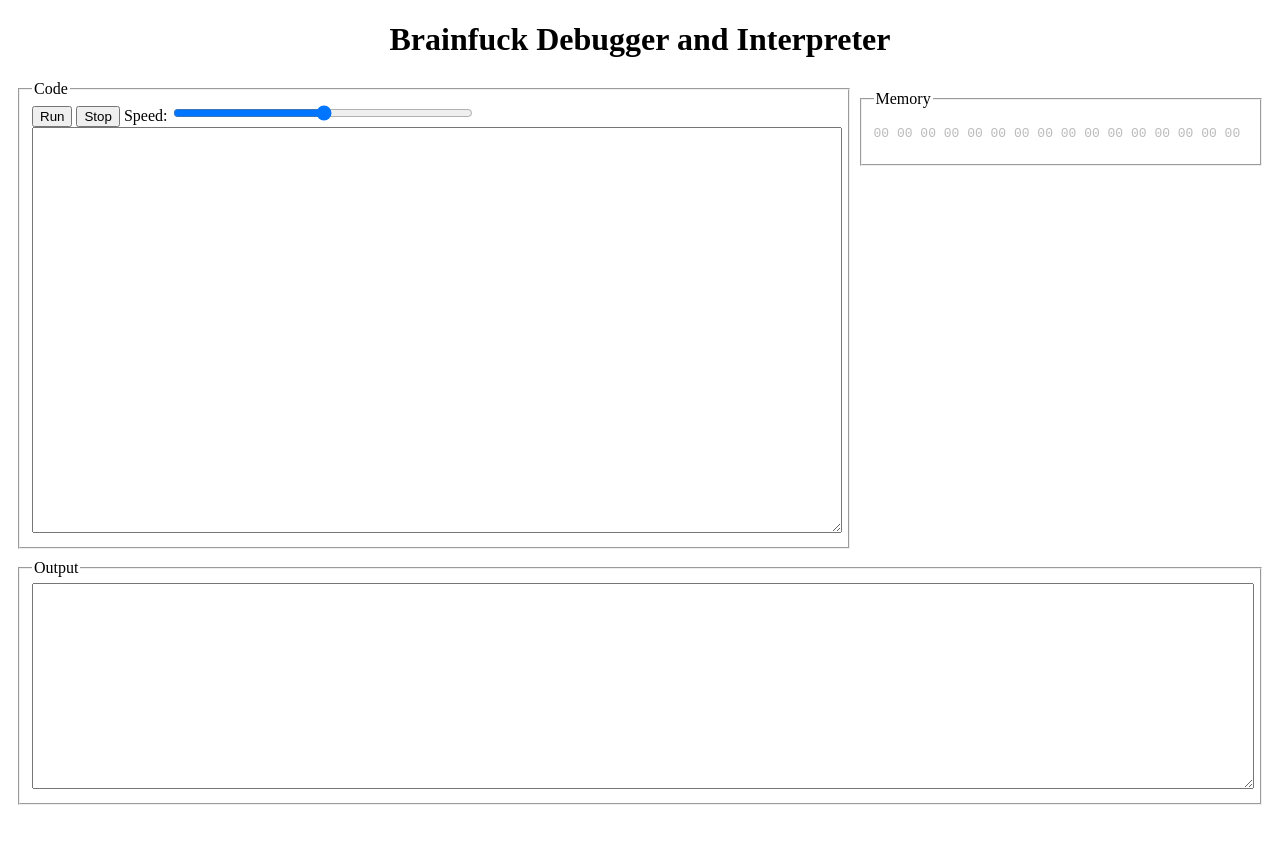
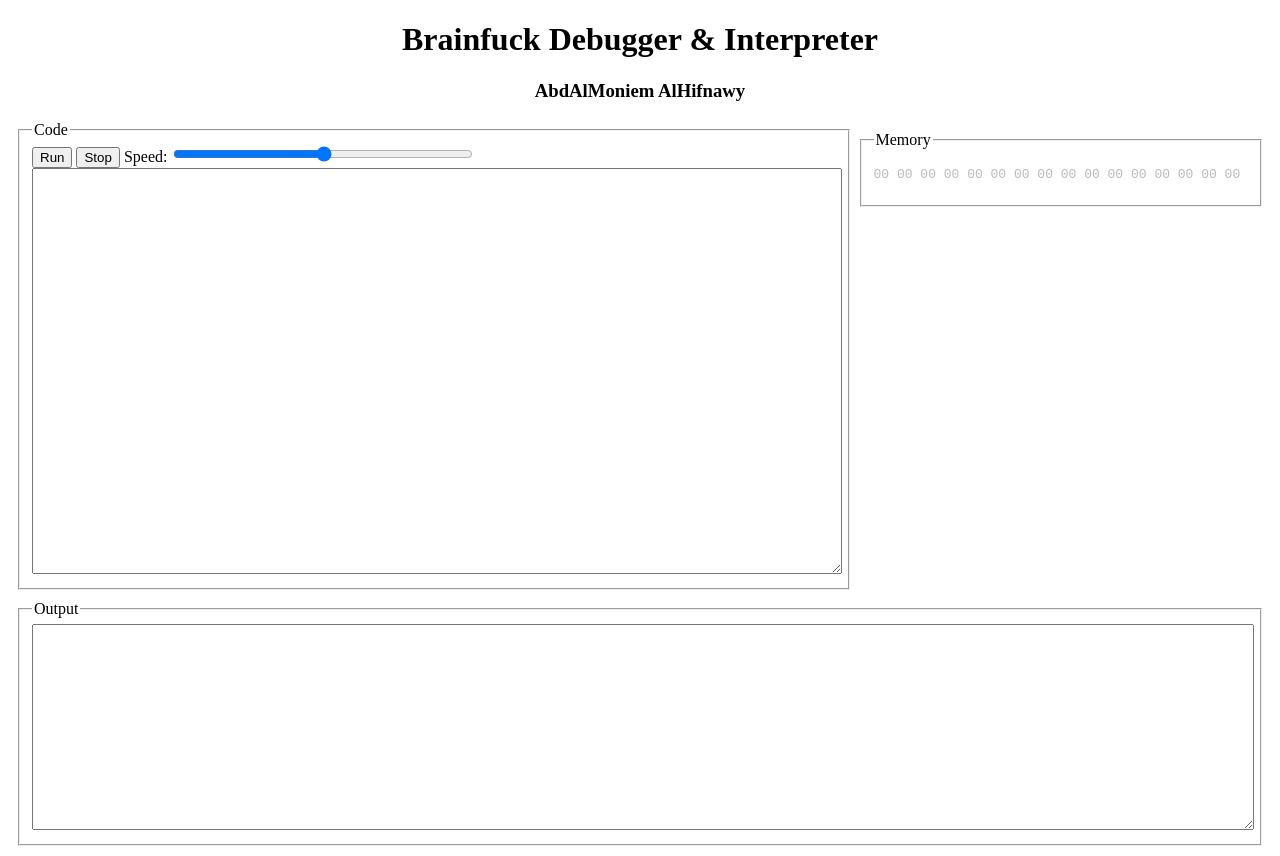
Before and after one commit to abdalmoniem/TicTacToe_Brainfuck, a plain HTML site: page brainfuck_interpreter.html in a window 1280 px wide. Before the commit the page ends 815 px from the top, so only its background shows below. Drawn offline with Linux system fonts and the light colour scheme.

Commit message:
Name Added in Interpreter
Added my name in brainfuck_interpreter.html

Signed-off-by: abdalmoniem-alhifnawy <hifnawy_moniem@hotmail.com>

```diff
--- a/brainfuck_interpreter.html
+++ b/brainfuck_interpreter.html
@@ -3,7 +3,7 @@
 
 <head>
     <meta http-equiv="Content-Type" content="text/html; charset=UTF-8">
-    <title>brainfuck interpreter</title>
+    <title>Brainfuck Debugger & Interpreter</title>
 </head>
 
 <body>
@@ -33,7 +33,10 @@
         }
     </style>
     <textarea id="inp" style="position:fixed;left:-1000px"></textarea>
-    <div><h1>Brainfuck Debugger and Interpreter</h1></div>
+    <div>
+    	<h1>Brainfuck Debugger & Interpreter</h1>
+    	<h3>AbdAlMoniem AlHifnawy</h3>
+    </div>
     <fieldset style="float:right">
         <legend>Memory</legend><pre id="memory">00 00 00 00 00 00 00 00 00 00 00 00 00 00 00 00 </pre></fieldset>
 
```
Also changed, not shown: index.html (+1 -1 lines).
